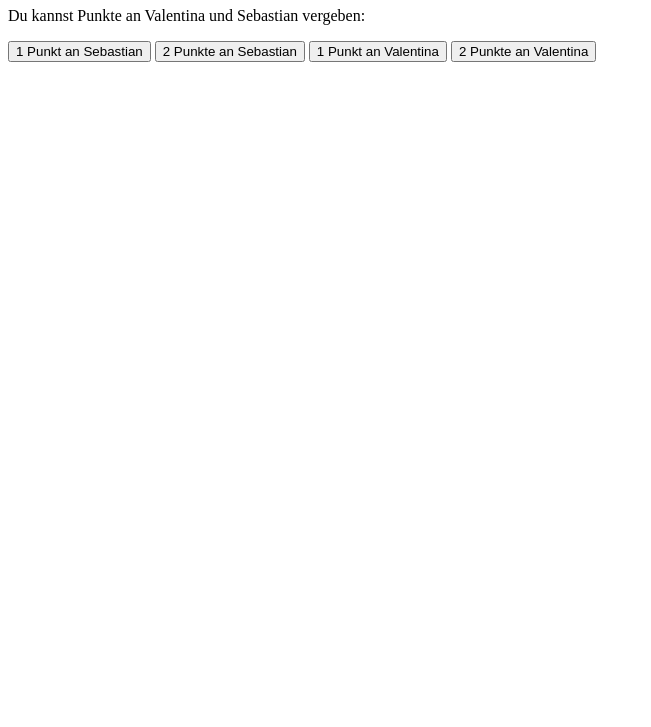
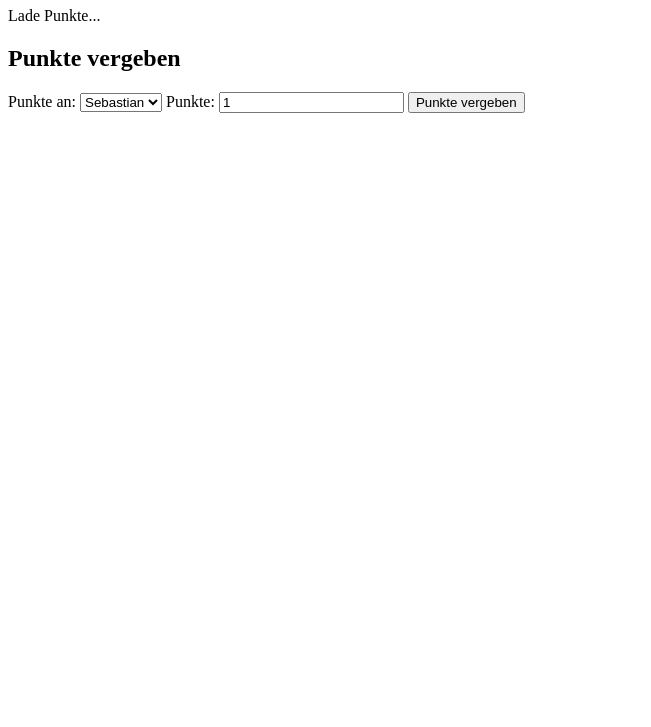
Before and after one commit to SebastianBrueckl/Punkteverteilung-Br-ckl, a website: page Nelly.html in a window 1280 px wide. Shown: the part 73-800 px from the top of the page, without its empty margins (0-651 px from the left). Drawn offline with nearby package versions, Linux system fonts and the light colour scheme; no server answers.

Commit message:
all files 1.1.4

```diff
--- a/Nelly.html
+++ b/Nelly.html
@@ -3,17 +3,23 @@
 <head>
     <meta charset="UTF-8">
     <meta name="viewport" content="width=device-width, initial-scale=1.0">
-    <title>Nelly Punkte</title>
-    <script src="/Nelly.js" defer></script>
+    <title>Nelly - Punkteverteilung</title>
+    <script src="https://cdn.socket.io/4.5.4/socket.io.min.js"></script>
+    <script src="Nelly.js" defer></script>
 </head>
 <body>
-    <h1>Hallo, Nelly!</h1>
-    <p>Du kannst Punkte an Valentina und Sebastian vergeben:</p>
+    <h1>Nelly - Punkteverteilung</h1>
+    <div id="pointsDisplay">Lade Punkte...</div>
     <div>
-        <button onclick="givePoints('Sebastian', 1)">1 Punkt an Sebastian</button>
-        <button onclick="givePoints('Sebastian', 2)">2 Punkte an Sebastian</button>
-        <button onclick="givePoints('Valentina', 1)">1 Punkt an Valentina</button>
-        <button onclick="givePoints('Valentina', 2)">2 Punkte an Valentina</button>
+        <h2>Punkte vergeben</h2>
+        <label for="to">Punkte an:</label>
+        <select id="to">
+            <option value="Sebastian">Sebastian</option>
+            <option value="Valentina">Valentina</option>
+        </select>
+        <label for="points">Punkte:</label>
+        <input type="number" id="points" min="1" value="1">
+        <button onclick="givePoints()">Punkte vergeben</button>
     </div>
 </body>
 </html>
--- a/Nelly.js
+++ b/Nelly.js
@@ -1,10 +1,32 @@
-async function givePoints(name, points) {
-    await fetch('/api/points', {
-        method: 'POST',
-        headers: {
-            'Content-Type': 'application/json'
-        },
-        body: JSON.stringify({ name, points })
+const pointsDisplay = document.getElementById("pointsDisplay");
+const socket = io();
+
+// Punkte in Echtzeit aktualisieren
+socket.on("pointsUpdated", (points) => {
+  pointsDisplay.textContent = `Sebastian: ${points.Sebastian}, Valentina: ${points.Valentina}, Nelly: ${points.Nelly}, Hans: ${points.Hans}`;
+});
+
+// Punkte vergeben
+function givePoints() {
+  const to = document.getElementById("to").value;
+  const points = parseInt(document.getElementById("points").value, 10);
+
+  fetch("/points", {
+    method: "POST",
+    headers: {
+      "Content-Type": "application/json",
+    },
+    body: JSON.stringify({
+      from: "Nelly",
+      to,
+      pointsGiven: points,
+    }),
+  })
+    .then((response) => response.json())
+    .then((data) => {
+      console.log("Punkte erfolgreich vergeben:", data);
+    })
+    .catch((error) => {
+      console.error("Fehler beim Punkte vergeben:", error);
     });
-    alert(`Du hast ${points} Punkte an ${name} vergeben!`);
 }
```
Also changed, not shown: Johann.js (+30 -8 lines), Sebastian.js (+6 -6 lines), Valentina.js (+6 -6 lines), server.js (+0 -7 lines).
